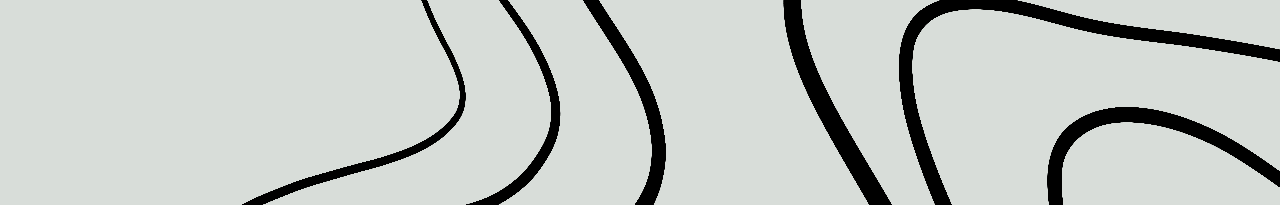
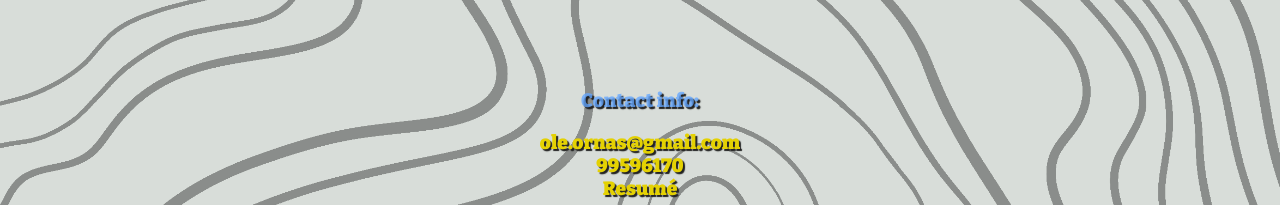
Before and after one commit to ole-mor/portfolio-app-2, a React (Create React App) app: page / in a window 1280 px wide. Shown: the part 2595-2800 px from the top of the page. Built offline with nearby package versions, Linux system fonts and the light colour scheme.

Commit message:
version 1

```diff
--- a/src/App.css
+++ b/src/App.css
@@ -12,14 +12,16 @@
   --background-color: #D8DDD9;
   --text-color: #070604;
   --link-color: black;
-  --link-hover-color: #74c4ec;
+  --link-hover-color: #64a7ffc7;
   --navbar-background: rgba(0, 0, 0, 0);
   --code-box-background: #f8f8ff;
   --code-box-text-color: #2f3542;
+  --lp-color: rgb(228, 209, 2);
+  --lp-bgcolor: rgb(34, 34, 34);
   --code-box-border-color: #ced6e0;
   --project-descriptions-bg: rgba(255, 255, 255, 0.046);
   --project-descriptions-hover-bg: rgba(255, 255, 255, 0.2);
-  --selected-project-bg: rgba(116, 196, 236, 0.6);
+  --selected-project-bg: rgba(34, 39, 47, 0.8);
   --side-menu-bg: rgba(0, 0, 0, 0);
   --transition-duration: 1s;
   --ripple-size: 0%; /* Dynamically controlled ripple size */
@@ -41,7 +43,8 @@
   --project-descriptions-hover-bg: #2A2A2A;
   --selected-project-bg: #333333;
   --side-menu-bg: transparent;
-
+  --lp-color: #4845ff;
+  --lp-bgcolor: rgb(230, 154, 0);
 }
 
 html, body {
@@ -210,6 +213,7 @@ html, body {
   color: var(--text-color);
   text-decoration: none;
   font-size: 0.8rem;
+  text-shadow: 3px 3px 1px var(--link-hover-color);
   transition: all 0.3s ease;
   z-index: 5;
 }
@@ -505,6 +509,7 @@ html, body {
   width: 45px;
   height: auto;
   z-index: 10;
+  box-shadow: 7px 7px 0px var(--lp-bgcolor);
 }
 
 @media (max-width: 420px) {
@@ -555,6 +560,198 @@ html, body {
   position: relative; /* Add this to create a new stacking context */
 }
 
+
+.human {
+  position: relative;
+  display: flex;
+  align-items: center;
+  width: 100%;
+  max-width: 1200px;
+  margin: 0 auto;
+  top: 140px;
+  left: 8vw;
+  padding: 20px;
+  z-index: 4;
+}
+
+.thinking-text {
+  min-width: 200px;
+}
+
+.thinking img {
+  max-width: 55%;
+  min-width: 100px;
+  height: auto;
+  border-radius: 10px;
+  z-index: 5;
+}
+
+.computer {
+  position: relative;
+  display: flex;
+  align-items: center;
+  width: 100%;
+  max-width: 1200px;
+  margin: 0 auto;
+  top: 140px;
+  padding: 20px;
+  z-index: 2;
+}
+
+.IT-text {
+  min-width: 200px;
+  max-width: 300px;
+}
+
+.IT img {
+  max-width: 70%;
+  min-width: 200px;
+  height: auto;
+  border-radius: 10px;
+  z-index: 20;
+}
+
+@media (max-width: 830px) {
+  .human {
+    left: 5vw;
+  }
+
+  .thinking-text {
+    font-size: 0.85rem;
+    width: 200px;
+  }
+  .thinking img{
+    width: 100px;
+  }
+
+  .IT-text {
+    position:relative;
+    font-size: 0.85rem;
+    justify-content: center;
+    width:280px;
+  }
+  .IT-text2 {
+    width: 120px;
+  }
+
+  .IT img {
+    position: absolute;
+    min-width: 160px;
+    width: 160px;
+    position: absolute;
+    top: 190px;
+    left: 220px;
+    transform: translateX(-50%);
+    z-index: 1;
+  }
+  p {
+    margin-top: 6px;
+    margin-bottom: 6px;
+  }
+}
+
+@media (max-width: 650px) {
+  .about-container {
+    flex-direction: column;
+    align-items: left;
+  }
+  .human {
+    align-items: left;
+    top: 80px;
+  }
+
+  .thinking-text {
+    font-size: 0.9rem;
+    width: 200px;
+  }
+  .thinking img{
+    width: 100px;
+  }
+
+  .computer {
+    position:relative;
+    align-items: flex-start;
+    left:20vw;
+    flex-direction: column;
+    top: 30px;
+  }
+  .IT-text {
+    position:relative;
+    font-size: 0.9rem;
+    justify-content: center;
+    width:280px;
+  }
+  .IT-text2 {
+    width: 140px;
+  }
+
+  .IT img {
+    position: absolute;
+    min-width: 180px;
+    width: 180px;
+    position: absolute;
+    top: 190px;
+    left: 230px;
+    transform: translateX(-50%);
+    z-index: 1;
+  }
+  p {
+    margin-top: 6px;
+    margin-bottom: 6px;
+  }
+}
+
+@media (max-width: 420px) {
+  .about-container {
+    flex-direction: column;
+    align-items: left;
+  }
+  .human {
+    align-items: left;
+    top: 80px;
+  }
+
+  .thinking-text {
+    font-size: 0.9rem;
+    width: 200px;
+  }
+  .thinking img{
+    width: 100px;
+  }
+
+  .computer {
+    position:relative;
+    align-items: flex-start;
+    left:5%;
+    flex-direction: column;
+    top: 30px;
+  }
+  .IT-text {
+    position:relative;
+    font-size: 0.9rem;
+    justify-content: center;
+    width:280px;
+  }
+  .IT-text2 {
+    width: 140px;
+  }
+
+  .IT img {
+    position: absolute;
+    min-width: 180px;
+    width: 180px;
+    position: absolute;
+    top: 190px;
+    left: 230px;
+    transform: translateX(-50%);
+    z-index: 1;
+  }
+  p {
+    margin-top: 6px;
+    margin-bottom: 6px;
+  }
+}
+
 /* Fade section animation */
 .fade-section {
   opacity: 0;
@@ -585,6 +782,81 @@ html, body {
   height: 95%;
   user-select: none;
 }
+
+/* Project Selector */
+.project-selector {
+  position: absolute;
+  right: 20px;
+  top: 50%;
+  transform: translateY(-50%);
+}
+
+.project-selector ul {
+  list-style: none;
+  padding: 0;
+  margin: 0;
+}
+
+.project-selector li {
+  margin-bottom: 15px;
+  cursor: pointer;
+  opacity: 0.7;
+  transition: opacity 0.3s ease;
+}
+
+.project-selector li.selected,
+.project-selector li:hover {
+  opacity: 1;
+}
+
+.project-selector img {
+  width: 30px;
+  height: 30px;
+  transition: transform var(--transition-duration) var(--transition-timing);
+}
+
+.project-icon {
+  width: 50px;
+  height: 50px;
+}
+
+
+/* Responsive Adjustments */
+@media (max-width: 450) {
+  .projects-container {
+    height: auto;
+  }
+
+  .project-selector {
+    position: static;
+    transform: none;
+    display: flex;
+    justify-content: center;
+    margin-top: 20px;
+  }
+
+  .project-selector li {
+    display: inline-block;
+    margin: 0 10px;
+  }
+
+  .slide-controls {
+    bottom: 5%;
+  }
+}
+
+@media (max-width: 480px) {
+  .project-description {
+    font-size: 0.9rem;
+  }
+
+  .project-icon {
+    width: 40px;
+    height: 40px;
+  }
+}
+
+
 
 /* Slide styling */
 .project-slide {
@@ -703,12 +975,6 @@ html, body {
   background-color: var(--link-hover-color);
 }
 
-.project-selector img {
-  width: 30px;
-  height: 30px;
-  transition: transform var(--transition-duration) var(--transition-timing);
-}
-
 /* Project descriptions */
 .project-description {
   background-color: var(--project-description-bg);
@@ -717,155 +983,6 @@ html, body {
   max-width: 50%;
   max-height: 80vh;
   overflow: auto;
-}
-
-
-.human {
-  position: relative;
-  display: flex;
-  align-items: center;
-  width: 100%;
-  max-width: 1200px;
-  margin: 0 auto;
-  top: 140px;
-  left: 8vw;
-  padding: 20px;
-  z-index: 4;
-}
-
-.thinking-text {
-  min-width: 200px;
-}
-
-.thinking img {
-  max-width: 55%;
-  min-width: 100px;
-  height: auto;
-  border-radius: 10px;
-  z-index: 5;
-}
-
-.computer {
-  position: relative;
-  display: flex;
-  align-items: center;
-  width: 100%;
-  max-width: 1200px;
-  margin: 0 auto;
-  top: 140px;
-  padding: 20px;
-  z-index: 2;
-}
-
-.IT-text {
-  min-width: 200px;
-  max-width: 300px;
-}
-
-.IT img {
-  max-width: 70%;
-  min-width: 200px;
-  height: auto;
-  border-radius: 10px;
-  z-index: 20;
-}
-
-@media (max-width: 800px) {
-  .about-container {
-    flex-direction: column;
-    align-items: left;
-  }
-  .human {
-    align-items: left;
-    top: 80px;
-  }
-
-  .thinking-text {
-    font-size: 0.9rem;
-    width: 200px;
-  }
-  .thinking img{
-    width: 100px;
-  }
-
-  .computer {
-    position:relative;
-    align-items: flex-start;
-    left: 8vw;
-    flex-direction: column;
-    top: 30px;
-  }
-  .IT-text {
-    position:relative;
-    font-size: 0.9rem;
-    justify-content: center;
-    width:280px;
-  }
-  .IT-text2 {
-    width: 140px;
-  }
-
-  .IT img {
-    position: absolute;
-    min-width: 180px;
-    width: 180px;
-    position: absolute;
-    top: 190px;
-    left: 230px;
-    transform: translateX(-50%);
-    z-index: 1;
-  }
-  p {
-    margin-top: 6px;
-    margin-bottom: 6px;
-  }
-}
-
-.boxed-text-container {
-  width: 300px;
-  height: 200px; /* Keep the fixed height */
-  background-color: transparent;
-  overflow-y: auto; /* Allow vertical scrolling if content overflows */
-  color: var(--text-color);
-  z-index: 7010;
-  overflow: hidden;
-}
-
-.wspic {
-  position: relative;
-  width: 300px; /* Keep the fixed width */
-  height: auto;
-  border-radius: 7%;
-  box-shadow:
-    inset 0 -3em 3em rgba(0, 200, 0, 0.3),
-    0.3em 0.3em 1em rgba(0, 0, 0, 0.6);
-  z-index: 7011;
-}
-
-/* Adjustments for mobile view under 700px */
-@media (max-width: 800px) {
-}
-
-/* Adjustments for mobile view under 450px */
-@media (max-width: 450px) {
-}
-
-
-.boxed-text-about {
-  position: relative;
-  height: auto;
-  text-align: justify;
-  font-size: 0.8rem;
-}
-
-.contactinfo-text {
-  position: absolute;
-  text-align: center;
-  color: var(--text-color);
-  left: 50%;
-  top: 50%;
-  transform: translate(-50%, -50%);
-
 }
 
 /* Project Media */
@@ -931,71 +1048,6 @@ html, body {
   background-color: #717171;
 }
 
-/* Project Selector */
-.project-selector {
-  position: absolute;
-  right: 20px;
-  top: 50%;
-  transform: translateY(-50%);
-}
-
-.project-selector ul {
-  list-style: none;
-  padding: 0;
-  margin: 0;
-}
-
-.project-selector li {
-  margin-bottom: 15px;
-  cursor: pointer;
-  opacity: 0.7;
-  transition: opacity 0.3s ease;
-}
-
-.project-selector li.selected,
-.project-selector li:hover {
-  opacity: 1;
-}
-
-.project-icon {
-  width: 50px;
-  height: 50px;
-}
-
-/* Responsive Adjustments */
-@media (max-width: 450) {
-  .projects-container {
-    height: auto;
-  }
-
-  .project-selector {
-    position: static;
-    transform: none;
-    display: flex;
-    justify-content: center;
-    margin-top: 20px;
-  }
-
-  .project-selector li {
-    display: inline-block;
-    margin: 0 10px;
-  }
-
-  .slide-controls {
-    bottom: 5%;
-  }
-}
-
-@media (max-width: 480px) {
-  .project-description {
-    font-size: 0.9rem;
-  }
-
-  .project-icon {
-    width: 40px;
-    height: 40px;
-  }
-}
 
 /* Fade-in Effect */
 .fade-section {
@@ -1063,39 +1115,50 @@ html, body {
   }
 }
 
-
-.worldart{
-  position: fixed;
-  align-content: bottom;
-  left: 0%;
-  bottom: -50%;
-  z-index: 7001;
-  width: 100vw;
-  height:80vw;
-  z-index: 999;
+.squigliz,
+.squigliz-darkmode {
+  height: 1000px;
+  width: 1500px;
+  top: 10px;
+  position: relative;
+  overflow: hidden;
+  z-index: 2; /* Ensure images are on top */
 }
 
-@media (max-width: 1280px) {
-  .worldart {
-      bottom: -30%;
-  }
-}
-@media (max-width: 1040px) {
-  .worldart {
-      bottom: -20%;
-  }
-}
-@media (max-width: 840px) {
-  .worldart {
-      bottom: -10%;
-  }
-}
-@media (max-width: 640px) {
-  .worldart {
-      bottom: 0%;
-  }
+.squigliz {
+  opacity: 0.6;
 }
 
+.squigliz-darkmode {
+  opacity: 0.3;
+}
+.contactinfo-text {
+  position: absolute;
+  text-align: center;
+  left: 50%;
+  top: 33%;
+  transform: translate(-50%, -50%);
+
+  color: var(--link-hover-color);
+  text-shadow: 2px 2px 1px var(--lp-bgcolor);
+  font-size: 1.2rem;
+  z-index: 3; /* Ensure they appear above the section */
+}
+
+.contactinfo-text a {
+  color: var(--lp-color);
+  text-decoration: none;
+}
+
+.contactinfo-text a:visited {
+  color: rgba(170, 0, 161, 0.655);
+  text-decoration: none;
+}
+
+.contactinfo-text a:hover {
+  color: blue;
+  text-decoration: none;
+}
 
 .profile{
   display: flex;
--- a/src/App.tsx
+++ b/src/App.tsx
@@ -328,7 +328,7 @@ const handleToggleDarkMode = (e: React.MouseEvent<HTMLButtonElement>) => {
         ripple.style.display = 'none';
         ripple.classList.remove('ripple-expand', 'ripple-retract');
         appElement.style.removeProperty('--background-color');
-      }, 2000); // Adjust this value to match your animation duration
+      }, 1000); // Adjust this value to match your animation duration
     }, 0);
   } else {
     setIsDarkMode(!isDarkMode);
@@ -804,7 +804,7 @@ language: "rust"
 
   const isAboutVisible = useOnScreen(aboutRef, 0.5);
   const isProjectsVisible = useOnScreen(projectsRef, 0);
-  const isContactVisible = useOnScreen(contactRef, 0.5);
+  const isContactVisible = useOnScreen(contactRef, 0);
 
   useEffect(() => {
     console.log('isProjectsVisible:', isProjectsVisible);
@@ -1334,38 +1334,29 @@ language: "rust"
         id="section4"
         ref={contactRef}
       >
-        {showSideMenu && <SideMenu isOpen={true} />}
+        <div className="lastpage">
+
           <div className="contactinfo-text">
-          <div>
+            <div className="bitter-homename">
               <p>Contact info:</p>
             </div>
-          <div className="email">
-            <div className="profilepic">
-              <img
-                src={`${process.env.PUBLIC_URL}/assets/images/profile.png`}
-                alt="profile"
-                className="profile"
-              />
-            </div>
+            <div className="bitter-homename">
               <a href="mailto:ole.ornas@gmail.com">ole.ornas@gmail.com</a>
             </div>
-          <div>
-            <a href="resumélink">Resumé</a>
+            <div className="bitter-homename">
+              <a href="tel:+4799596170">99596170</a>
+            </div>
+            <div className="bitter-homename">
+              <a href="https://drive.google.com/file/d/1oZo5Ci-2AQnpfJNAx51p2nMq__H6K5Gj/view?usp=share_link">Resumé</a>
             </div>
           </div>
-        <div>
-          <div className="worldartpng">
-            <img
-              src={`${process.env.PUBLIC_URL}/assets/images/worldart.png`}
-              alt="worldart"
-              className="worldart"
-            />
-          </div>
+          <div className="squigliz">
             <img
                 src={isDarkMode ? `${process.env.PUBLIC_URL}/assets/images/squigliz-darkmode.png` : `${process.env.PUBLIC_URL}/assets/images/squigliz.png`}
                 alt={isDarkMode ? 'sqglz-d' : 'sqlglz'}
                 className={isDarkMode ? 'squigliz-darkmode' : 'squigliz'}
               />
+          </div>
         </div>
       </section>
     </div>
```
Lines whose indentation alone changed are shown as unchanged.
